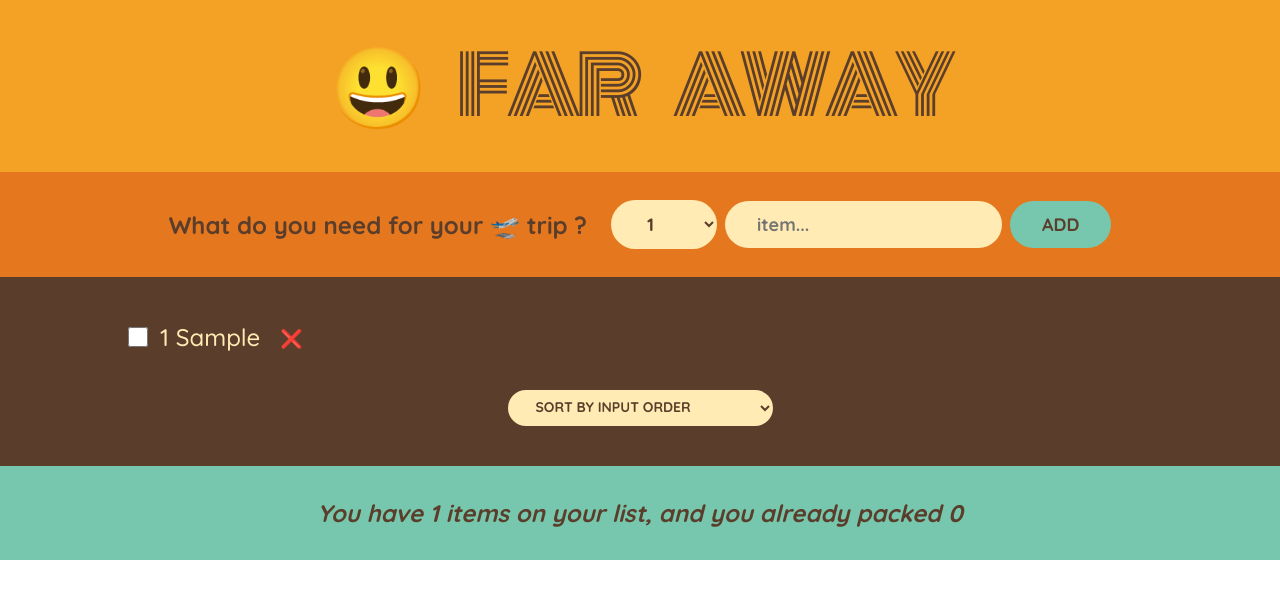
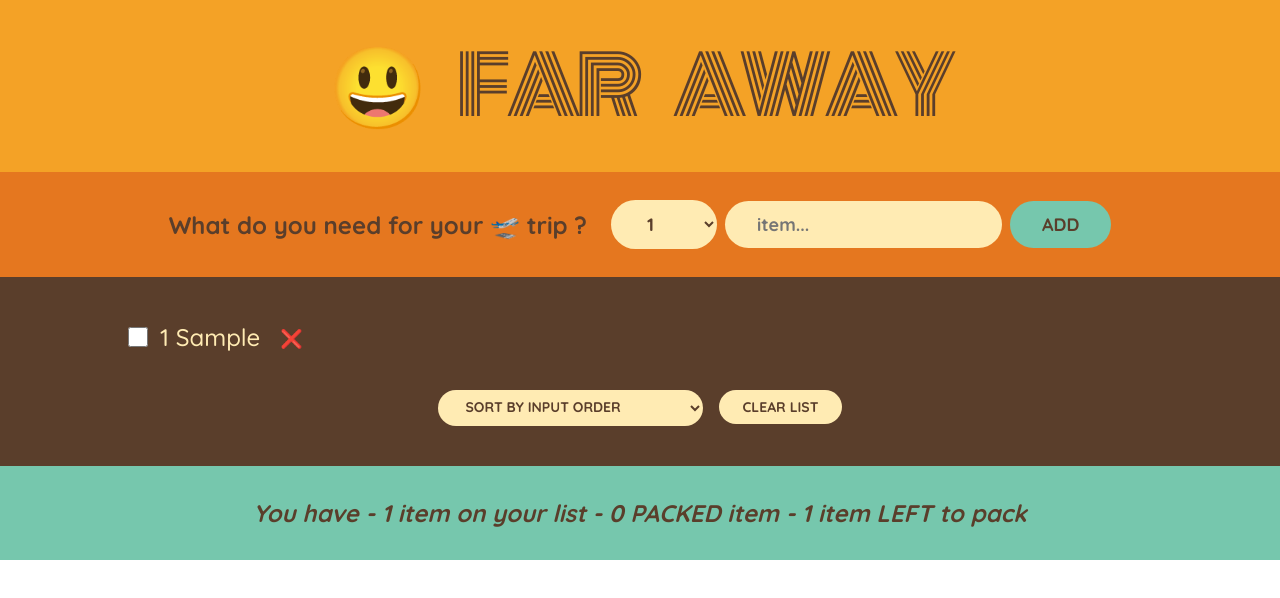
Before and after one commit to EphraimVC/travel_list, a React (Create React App) app: page / in a window 1280 px wide. Both pictures are taken after typing "Sample" into the empty fields and a click on the button "ADD". Shown: the top 598 px of the page. Built offline with nearby package versions, Linux system fonts and the light colour scheme.

Commit message:
item list stats added and working

```diff
--- a/src/App.js
+++ b/src/App.js
@@ -21,6 +21,14 @@ function App() {
             )
         );
     }
+
+    function clearList() {
+        const confirm = window.confirm(
+            "Are you sure you want to delete all items on your list ?"
+        );
+        if (confirm) setItems([]);
+    }
+
     return (
         <div className="App">
             <Logo />
@@ -29,6 +37,7 @@ function App() {
                 newItems={items}
                 deleteItems={deleteItem}
                 toggleStatus={handleToggle}
+                clearItems={clearList}
             />
             <Stats itemCount={items} />
         </div>
@@ -88,7 +97,7 @@ function Form({ onAddItems }) {
     );
 }
 //-------------------------------------------------------------------------------------
-function PackingList({ newItems, deleteItems, toggleStatus }) {
+function PackingList({ newItems, deleteItems, toggleStatus, clearItems }) {
     const [sortBy, setSortby] = useState("input");
     let sortedItems;
 
@@ -100,7 +109,7 @@ function PackingList({ newItems, deleteItems, toggleStatus }) {
     if (sortBy === "packed")
         sortedItems = newItems
             .slice()
-            .sort((a, b) => Number(a.packed) - Number(b.packed));
+            .sort((a, b) => Number(b.packed) - Number(a.packed));
 
     return (
         <div className="list">
@@ -125,6 +134,7 @@ function PackingList({ newItems, deleteItems, toggleStatus }) {
                     </option>
                     <option value="packed">Sort by packed items</option>
                 </select>
+                <button onClick={clearItems}>Clear List</button>
             </div>
         </div>
     );
@@ -132,14 +142,25 @@ function PackingList({ newItems, deleteItems, toggleStatus }) {
 
 //-------------------------------------------------------------------------------------
 function Stats({ itemCount }) {
+    if (!itemCount.length)
+        return (
+            <p className="stats">"Start Adding items to your packing list"</p>
+        );
     const amount = itemCount.length;
     const packedItems = itemCount.filter((item) => item.packed).length;
 
     return (
         <footer className="stats">
             <em>
-                You have {amount} items on your list, and you already packed{" "}
-                {packedItems}
+                {amount === packedItems
+                    ? "All packed! Lets GO !!! 🛫 "
+                    : ` You have  -  ${amount} item${
+                          amount > 1 ? "s" : ""
+                      } on your list - ${packedItems} PACKED item${
+                          packedItems > 1 ? "s" : ""
+                      } - ${amount - packedItems} item${
+                          amount - packedItems > 1 ? "s" : ""
+                      } LEFT to pack`}
             </em>
         </footer>
     );
```
